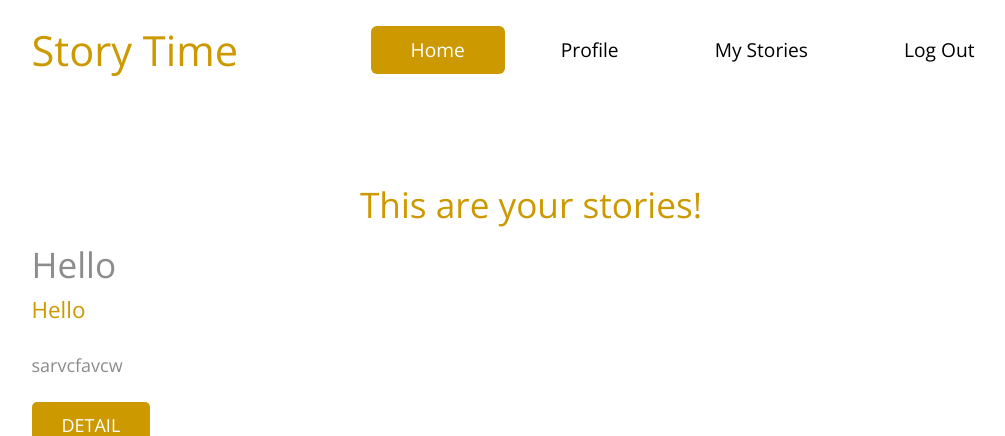
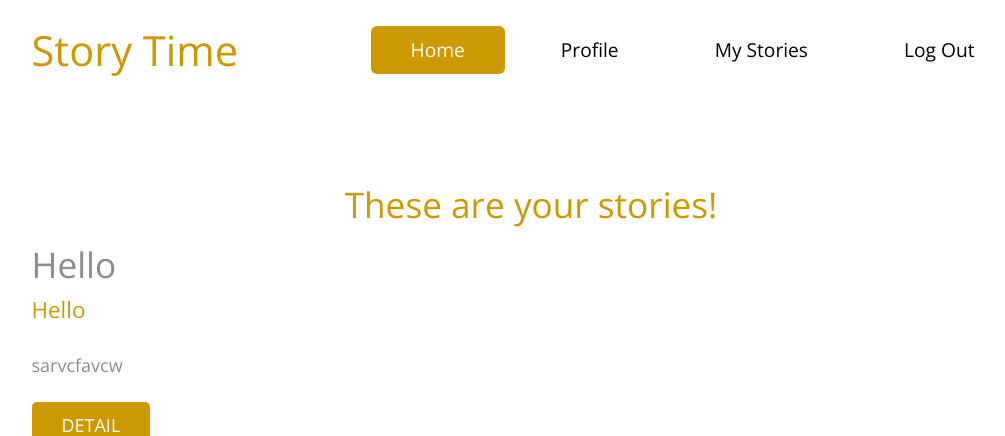
Before and after one commit to JazZHermeS/ias-web, a Django app: page /my_stories in a window 1280 px wide. Shown: the top 436 px of the page, without its empty margins (109-1114 px from the left). Run offline with Django 4.2, Linux system fonts and the light colour scheme; the visitor is signed in with stand-in values (Sample User, id 1); data comes from the database, SQL or seed files in the repository; both versions use the stored data as it was after the commit; parts of the project's set-up code (start-up, migrations or seed data) failed here and were passed over; some libraries are stand-ins or nearby versions.

Commit message:
database generated

```diff
--- a/blog/templates/blog/my_stories.html
+++ b/blog/templates/blog/my_stories.html
@@ -59,7 +59,7 @@
         <div class="container-fluid">
             <div class="row">
                 <div class="col-xs-12 col-sm-12 col-md-12 col-lg-12 text-xs-center">
-                    <h2 class="tm-gold-text tm-title">This are your stories!</h2>
+                    <h2 class="tm-gold-text tm-title">These are your stories!</h2>
                     {% comment %} <p class="tm-subtitle">Some fancy explanation of the website</p>
                     <a href="/new_story" class="tm-btn text-uppercase">Add Story</a> {% endcomment %}
                 </div>
```
Also changed, not shown: blog/admin.py (line endings or trailing spaces), blog/migrations/0002_alter_user_is_superuser.py (added), blog/migrations/0003_alter_user_email_alter_user_is_superuser.py (added), blog/migrations/0004_alter_user_email.py (added), blog/models.py (line endings or trailing spaces), db.sqlite3 (added).
